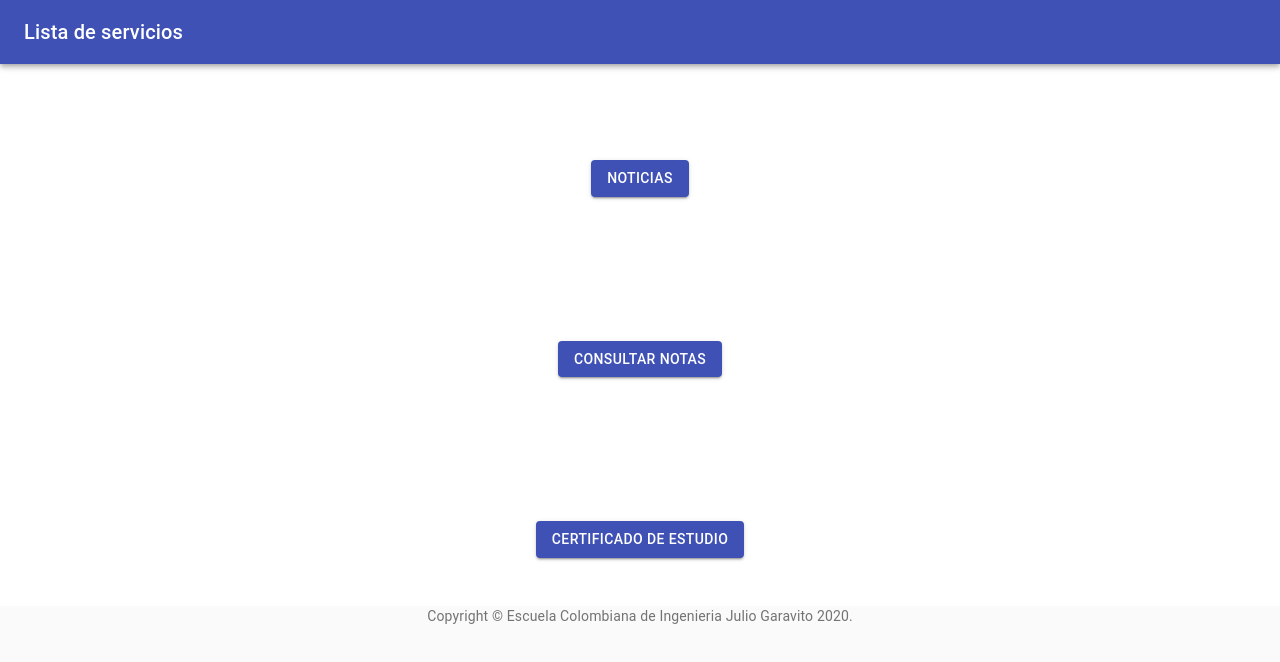
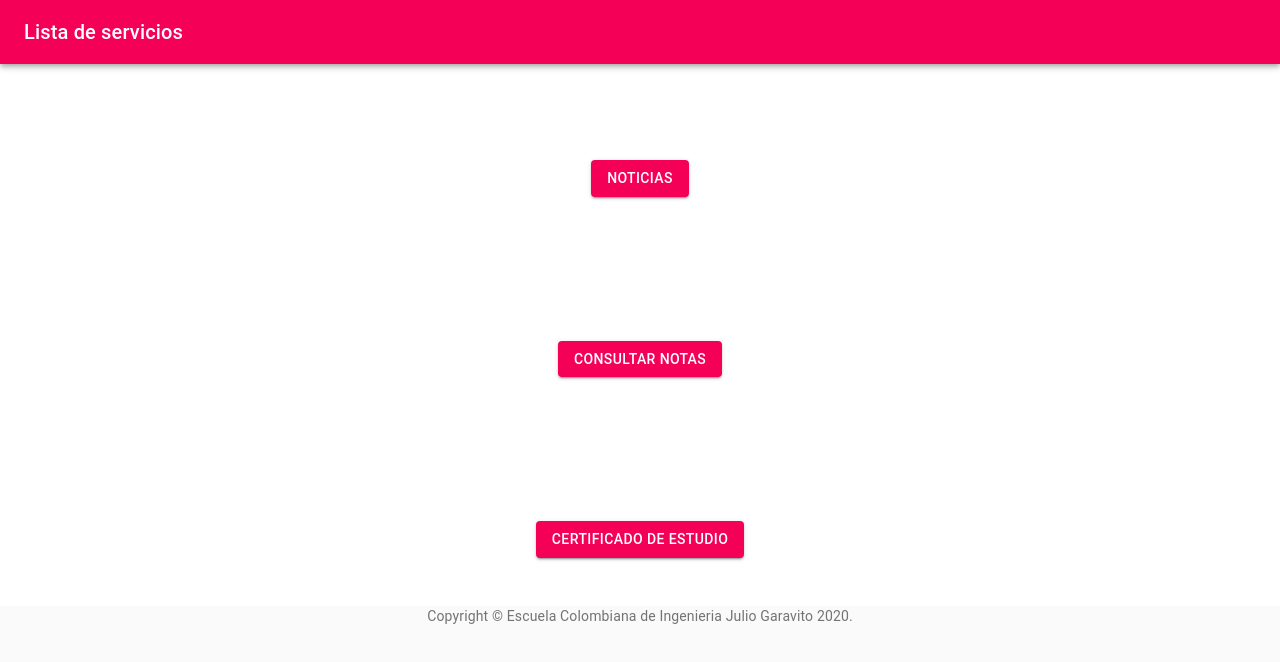
Before and after one commit to Terminal-Stack/ECI-Manager-Frontend, a React (Create React App) app: page /listaServicios in a window 1280 px wide. Shown: the top 662 px of the page. Built offline with nearby package versions, Linux system fonts and the light colour scheme.

Commit message:
colors principal

```diff
--- a/src/components/ListaServicios.js
+++ b/src/components/ListaServicios.js
@@ -50,7 +50,7 @@ const useStyles = makeStyles(theme => ({
         flexGrow: 1,
     },
     footer: {
-        backgroundColor: theme.palette.background.paper,
+        backgroundColor: '#E82F08',
         padding: theme.spacing(6),
     },
 }));
@@ -80,8 +80,8 @@ export default function ListaServicios() {
     return (
         <React.Fragment>
             <CssBaseline />
-            <AppBar position="relative">
-                <Toolbar>
+            <AppBar position="relative" color='secondary'>
+                <Toolbar >
                     <Typography variant="h6" color="inherit" noWrap>
                         Lista de servicios
                     </Typography>
@@ -95,7 +95,7 @@ export default function ListaServicios() {
                             <Grid container spacing={2} justify="center">
 
                                 <Grid item>
-                                    <Button variant="contained" color="primary" onClick={handleClick}>
+                                    <Button variant="contained" color="secondary" onClick={handleClick}>
                                         noticias
                                     </Button>
                                 </Grid>
@@ -108,7 +108,7 @@ export default function ListaServicios() {
                         <div className={classes.heroButtons}>
                             <Grid container spacing={2} justify="center">
                                 <Grid item>
-                                    <Button variant="contained" color="primary" onClick={handleClick2}>
+                                    <Button variant="contained" color="secondary" onClick={handleClick2}>
                                         consultar notas
                                     </Button>
                                 </Grid>
@@ -121,7 +121,7 @@ export default function ListaServicios() {
                         <div className={classes.heroButtons}>
                             <Grid container spacing={2} justify="center">
                                 <Grid item>
-                                    <Button variant="contained" color="primary" onClick={handleClick3}>
+                                    <Button variant="contained" color="secondary" onClick={handleClick3}>
                                        certificado de estudio
                                     </Button>
                                 </Grid>
```
